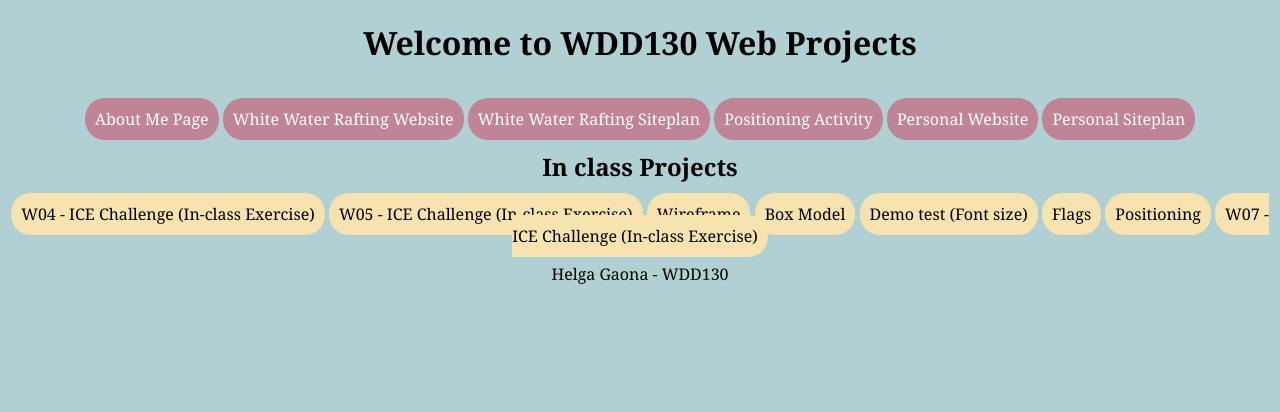
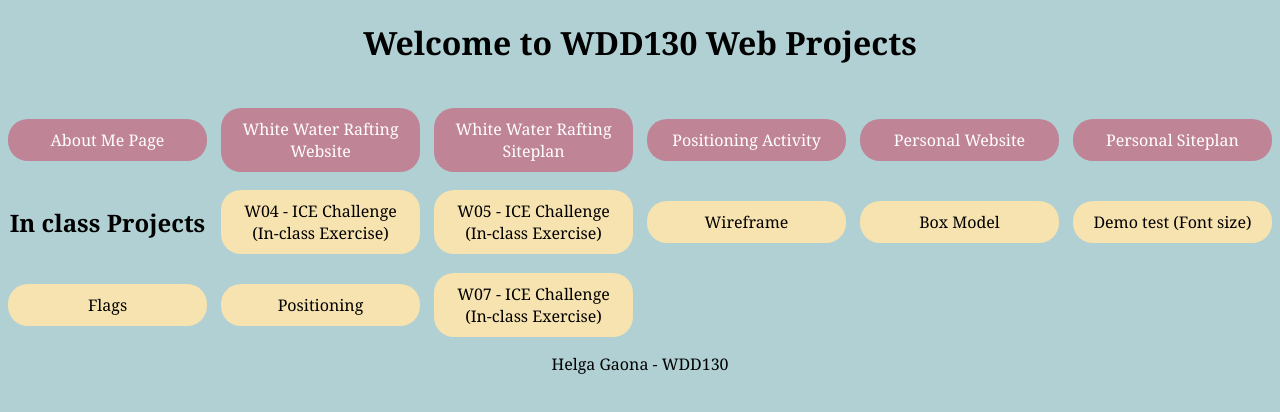
Before and after one commit to helgagaona/WDD130, a plain HTML site: page index.html in a window 1280 px wide. Drawn offline with Linux system fonts and the light colour scheme.

Commit message:
changed grid on index

```diff
--- a/index.html
+++ b/index.html
@@ -26,6 +26,14 @@
                 background-color: #F7AF9D;
 
             }
+            nav {
+                display: grid;
+                grid-template-columns: 1fr 1fr 1fr 1fr 1fr 1fr;
+                grid-gap: 14px;
+                text-align: center;
+                justify-content: center;
+                align-items: center;
+            }
         </style>
     </head>
     <body>
@@ -36,7 +44,7 @@
             <a href="wwr/index.html">White Water Rafting Website</a>
             <a href="wwr/site-plan-rafting.html">White Water Rafting Siteplan</a>
             <a href="positioning.html">Positioning Activity</a>
-            <a href="#">Personal Website</a>
+            <a href="https://duxistudio.com/">Personal Website</a>
             <a href="#">Personal Siteplan</a>
             <h2>In class Projects</h2>
             <a class="class" href="practice/education.html">W04 - ICE Challenge (In-class Exercise)</a>
```
